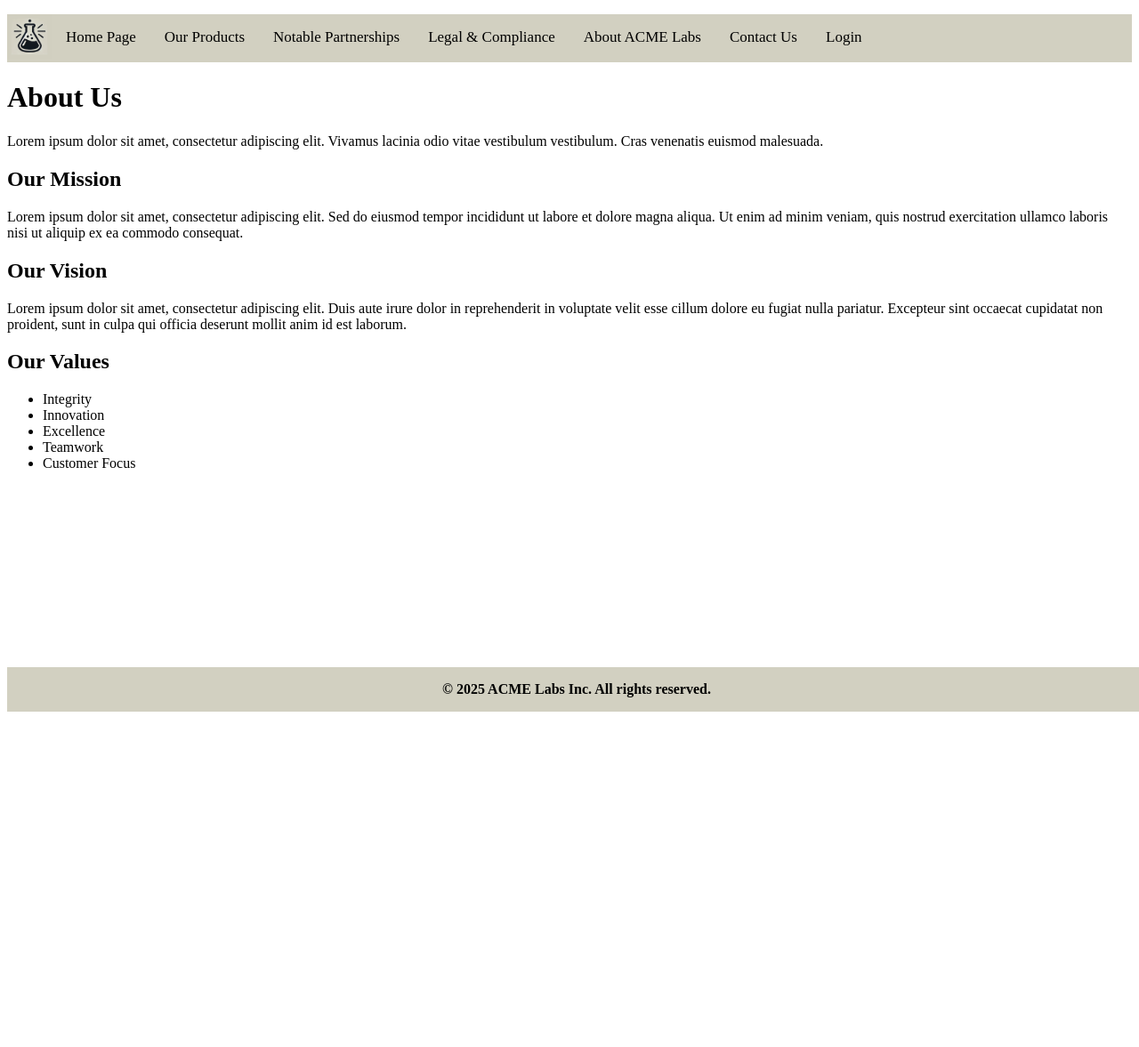
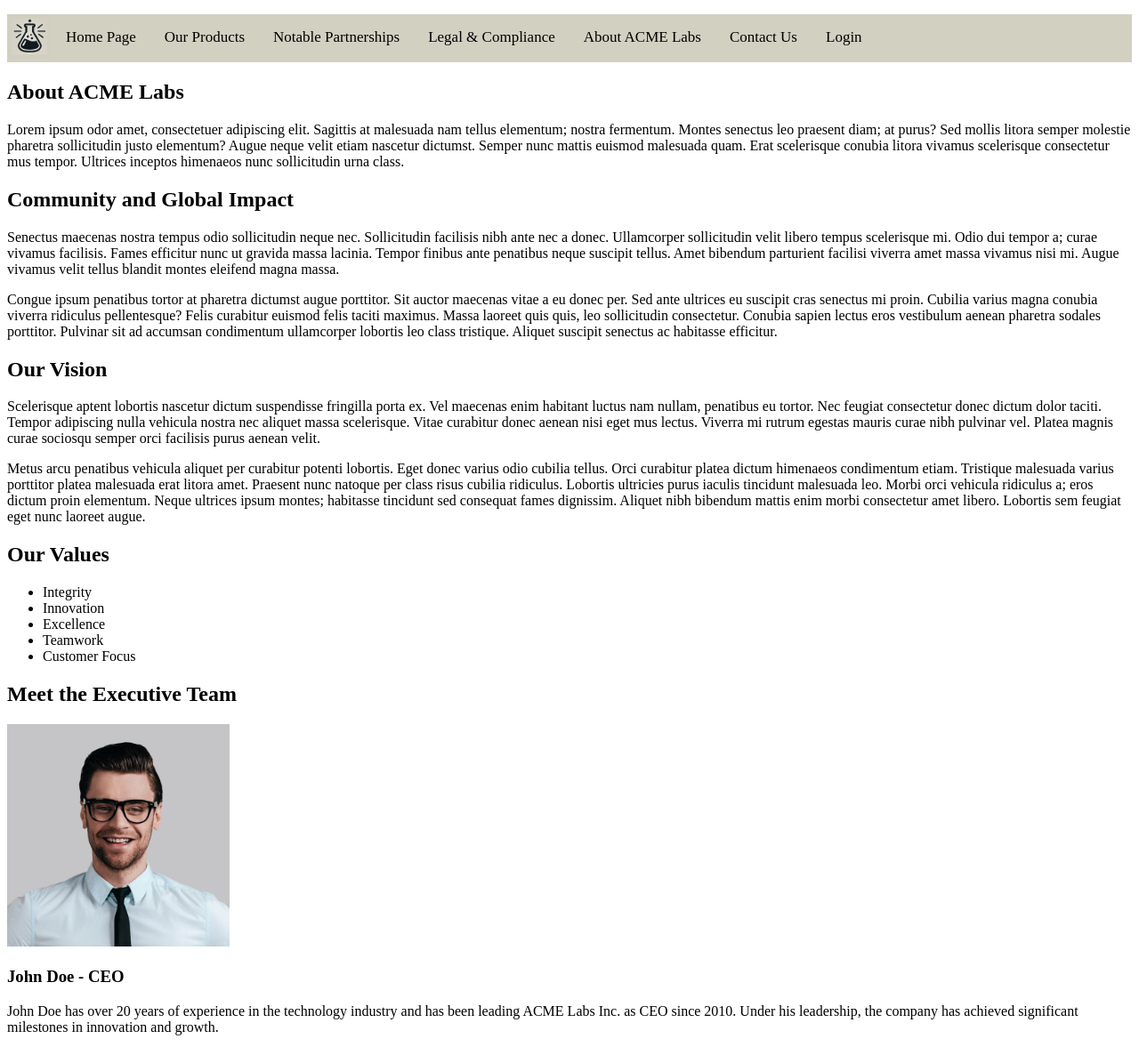
Before and after one commit to OldManSaturn/Company-Website, a Flask app: page /about in a window 1280 px wide. Shown: the top 1177 px of the page at 89% size. Before the commit the page ends 800 px from the top, so only its background shows below. Run offline with Flask 3, Linux system fonts and the light colour scheme.

Commit message:
working on about page

```diff
--- a/static/styles.css
+++ b/static/styles.css
@@ -33,15 +33,7 @@
 #main-footer {
     background-color: #d2d0c1;
     overflow: hidden;
-    display: flex;
-    position: absolute;
-    bottom: 0;
-    width: 100%;
-    list-style-type: none;
-    padding-left: 0;
-    text-align: center;
-    font-weight: bold;
-    justify-content: center;
+
 
 }
 #fake-disclaimer {
--- a/templates/about.html
+++ b/templates/about.html
@@ -2,15 +2,34 @@
 
 {% block content %}
 <div class="about-us">
-    <h1>About Us</h1>
-    <p>Lorem ipsum dolor sit amet, consectetur adipiscing elit. Vivamus lacinia odio vitae vestibulum vestibulum. Cras venenatis euismod malesuada.</p>
+    <h2>About ACME Labs</h2>
+    <p>Lorem ipsum odor amet, consectetuer adipiscing elit. Sagittis at malesuada nam tellus elementum; nostra fermentum.
+        Montes senectus leo praesent diam; at purus? Sed mollis litora semper molestie pharetra sollicitudin justo elementum?
+        Augue neque velit etiam nascetur dictumst. Semper nunc mattis euismod malesuada quam. Erat scelerisque conubia litora
+        vivamus scelerisque consectetur mus tempor. Ultrices inceptos himenaeos nunc sollicitudin urna class.</p>
 
-    <h2>Our Mission</h2>
-    <p>Lorem ipsum dolor sit amet, consectetur adipiscing elit. Sed do eiusmod tempor incididunt ut labore et dolore magna aliqua. Ut enim ad minim veniam, quis nostrud exercitation ullamco laboris nisi ut aliquip ex ea commodo consequat.</p>
+    <h2>Community and Global Impact</h2>
+    <p>Senectus maecenas nostra tempus odio sollicitudin neque nec. Sollicitudin facilisis nibh ante nec a donec.
+        Ullamcorper sollicitudin velit libero tempus scelerisque mi. Odio dui tempor a; curae vivamus facilisis.
+        Fames efficitur nunc ut gravida massa lacinia. Tempor finibus ante penatibus neque suscipit tellus. Amet bibendum
+        parturient facilisi viverra amet massa vivamus nisi mi. Augue vivamus velit tellus blandit montes eleifend magna massa.</p>
 
+    <p>Congue ipsum penatibus tortor at pharetra dictumst augue porttitor. Sit auctor maecenas vitae a eu donec per.
+        Sed ante ultrices eu suscipit cras senectus mi proin. Cubilia varius magna conubia viverra ridiculus pellentesque?
+        Felis curabitur euismod felis taciti maximus. Massa laoreet quis quis, leo sollicitudin consectetur. Conubia sapien
+        lectus eros vestibulum aenean pharetra sodales porttitor. Pulvinar sit ad accumsan condimentum ullamcorper lobortis
+        leo class tristique. Aliquet suscipit senectus ac habitasse efficitur.</p>
     <h2>Our Vision</h2>
-    <p>Lorem ipsum dolor sit amet, consectetur adipiscing elit. Duis aute irure dolor in reprehenderit in voluptate velit esse cillum dolore eu fugiat nulla pariatur. Excepteur sint occaecat cupidatat non proident, sunt in culpa qui officia deserunt mollit anim id est laborum.</p>
-
+    <p>Scelerisque aptent lobortis nascetur dictum suspendisse fringilla porta ex. Vel maecenas enim habitant luctus
+        nam nullam, penatibus eu tortor. Nec feugiat consectetur donec dictum dolor taciti. Tempor adipiscing nulla vehicula
+        nostra nec aliquet massa scelerisque. Vitae curabitur donec aenean nisi eget mus lectus. Viverra mi rutrum egestas
+        mauris curae nibh pulvinar vel. Platea magnis curae sociosqu semper orci facilisis purus aenean velit.</p>
+    <p>Metus arcu penatibus vehicula aliquet per curabitur potenti lobortis. Eget donec varius odio cubilia tellus.
+        Orci curabitur platea dictum himenaeos condimentum etiam. Tristique malesuada varius porttitor platea malesuada
+        erat litora amet. Praesent nunc natoque per class risus cubilia ridiculus. Lobortis ultricies purus iaculis tincidunt
+        malesuada leo. Morbi orci vehicula ridiculus a; eros dictum proin elementum. Neque ultrices ipsum montes; habitasse
+        tincidunt sed consequat fames dignissim. Aliquet nibh bibendum mattis enim morbi consectetur amet libero. Lobortis sem
+        feugiat eget nunc laoreet augue.</p>
     <h2>Our Values</h2>
     <ul>
         <li>Integrity</li>
@@ -19,5 +38,24 @@
         <li>Teamwork</li>
         <li>Customer Focus</li>
     </ul>
+
+    <h2>Meet the Executive Team</h2>
+    <div class="executive-team">
+        <div class="executive-member">
+            <img src="/static/img/john_doe_headshot.jpg" alt="John Doe Headshot" class="executive-headshot" style="height: 250px;">
+            <h3>John Doe - CEO</h3>
+            <p>John Doe has over 20 years of experience in the technology industry and has been leading ACME Labs Inc. as CEO since 2010. Under his leadership, the company has achieved significant milestones in innovation and growth.</p>
+        </div>
+        <div class="executive-member">
+            <img src="path/to/jane_smith_headshot.jpg" alt="Jane Smith Headshot" class="executive-headshot">
+            <h3>Jane Smith - CTO</h3>
+            <p>Jane Smith is the Chief Technology Officer at ACME Labs Inc. With a background in artificial intelligence and biotechnology, she drives the company's technological advancements and oversees the R&D department.</p>
+        </div>
+        <div class="executive-member">
+            <img src="path/to/robert_brown_headshot.jpg" alt="Robert Brown Headshot" class="executive-headshot">
+            <h3>Robert Brown - CFO</h3>
+            <p>Robert Brown, the Chief Financial Officer, brings extensive experience in financial management and strategic planning. He ensures the company's financial health and supports its long-term growth objectives.</p>
+        </div>
+    </div>
 </div>
 {% endblock %}
```
Also changed, not shown: static/img/john_doe_headshot.jpg (added).
